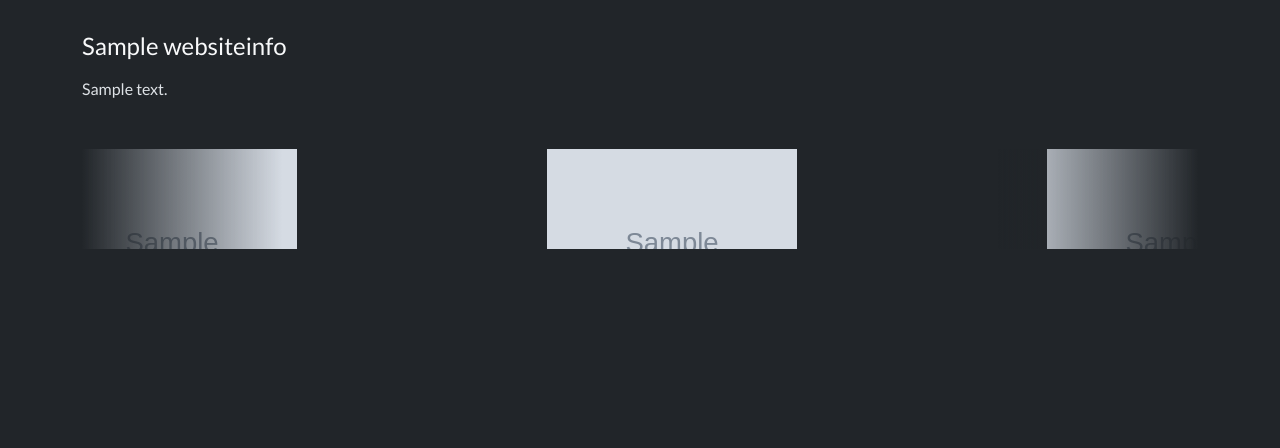
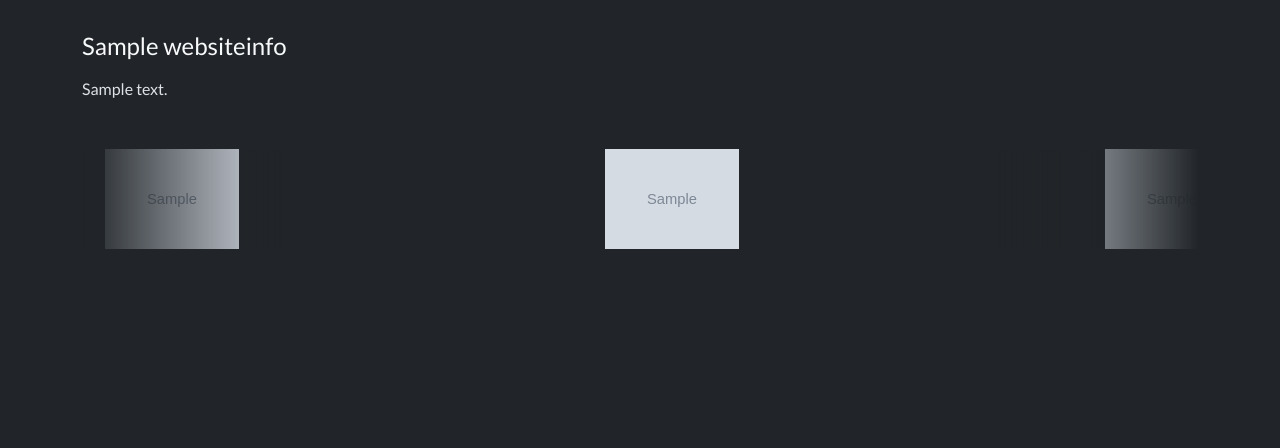
Before and after one commit to goosekiing/gustavo-schultz-django-portfolio, a Django app: page / in a window 1280 px wide. Shown: the part 56-504 px from the top of the page. Run offline with Django 4.2, Linux system fonts and the light colour scheme; tables that the repository leaves empty hold one stand-in row (values such as "Sample post"); grey boxes marked "Sample" are stand-in pictures.

Commit message:
alterada classe das imagens do carrossel infinito para se adaptar tanto na altura quanto na largura

```diff
--- a/portfolio/static/portfolio/styles/style.css
+++ b/portfolio/static/portfolio/styles/style.css
@@ -7,6 +7,12 @@ body {
     width: 100%;
 }
 
+.carrossel-img {
+    object-fit: contain; /* Garante que a imagem seja redimensionada conforme necessário, mantendo suas proporções */
+    width: 100%; /* Faz a imagem ocupar 100% da largura disponível */
+    height: 100%; /* Faz a imagem ocupar 100% da altura disponível */
+}
+
 @media (min-width: 576px) {
     .card-size{
         max-width: 20rem;
--- a/templates/portfolio/index.html
+++ b/templates/portfolio/index.html
@@ -15,7 +15,7 @@
 
           {% for image in carousel_images %}
             <div class="slide d-flex">
-            <img src="{{ image.image.url }}" class="img-fluid my-auto" alt="{{ image.alt }}" />
+            <img src="{{ image.image.url }}" class="carrossel-img" alt="{{ image.alt }}" />
             </div>
           {% endfor %}
 
```
